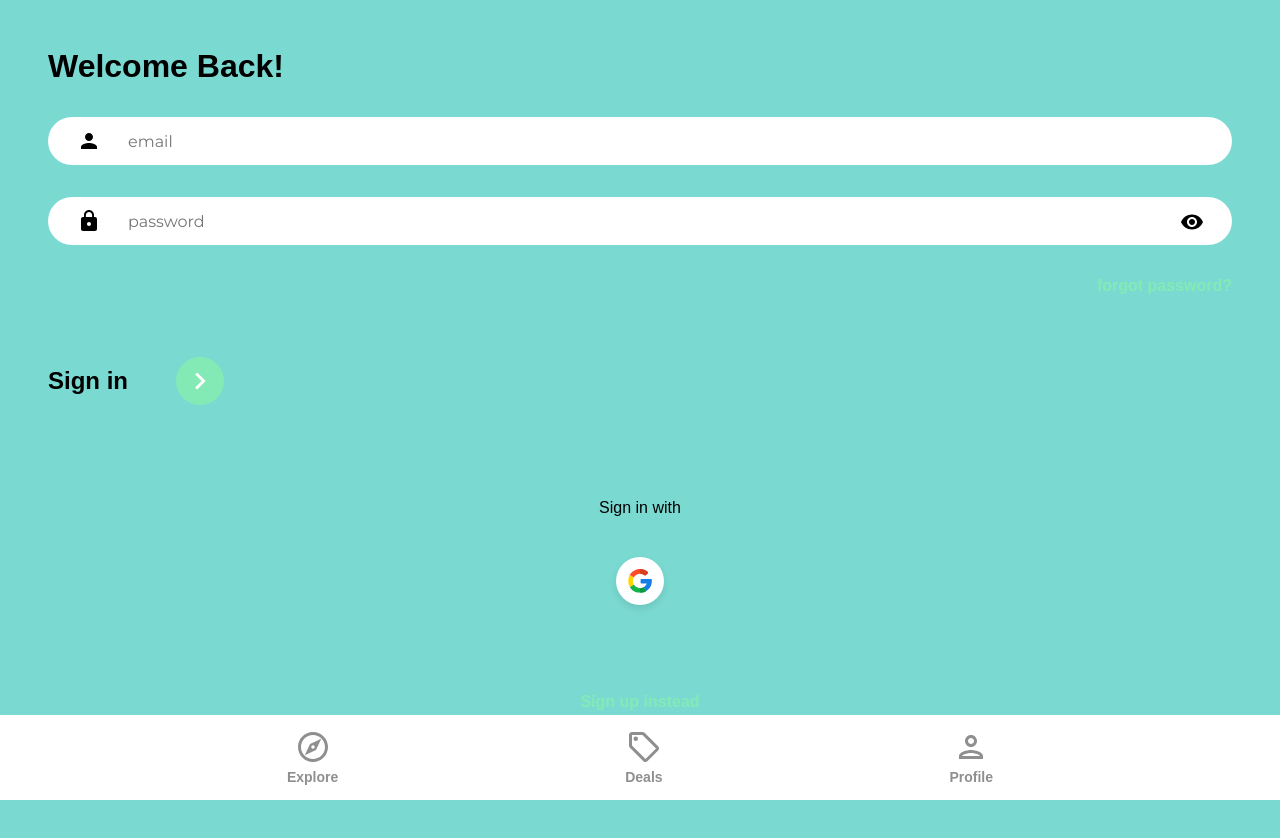
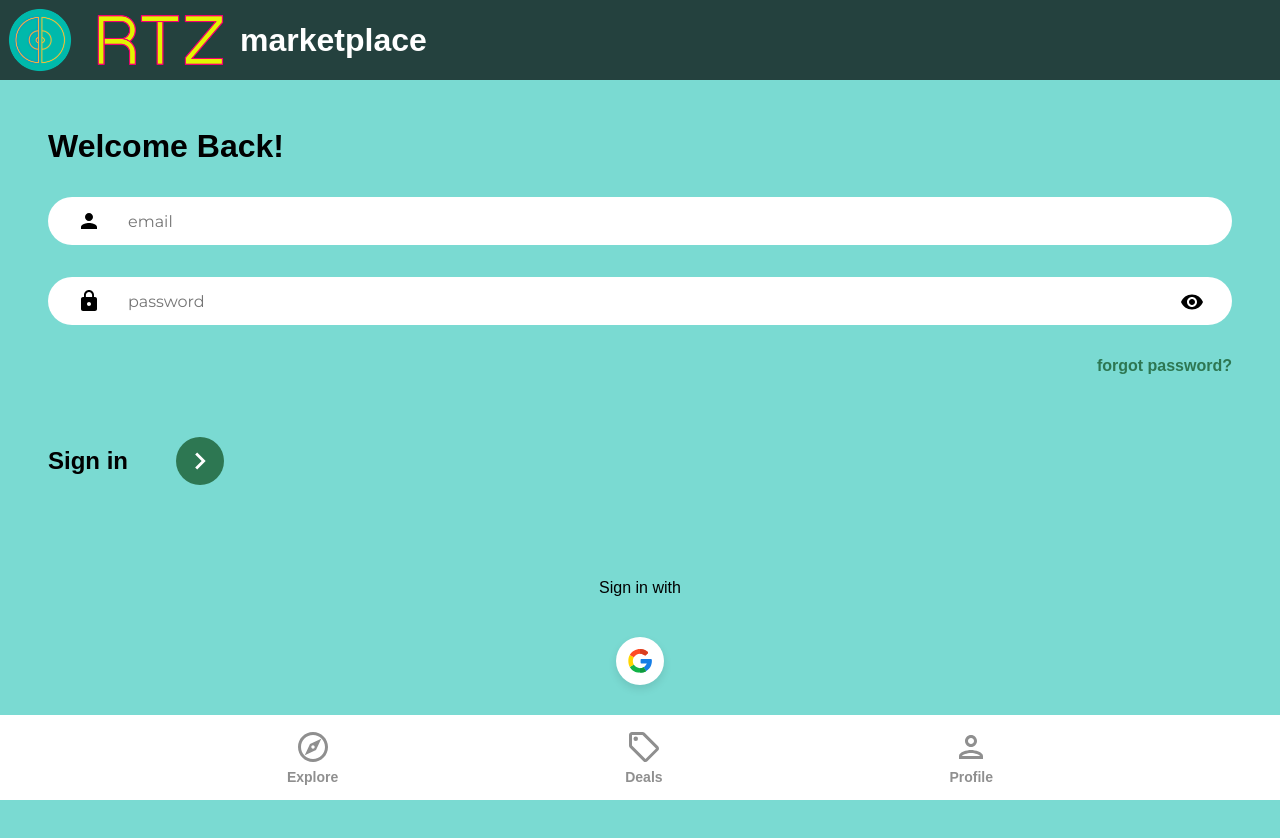
Before and after one commit to billycwong19/rtz-app, a React (Create React App) app: page /sign-in in a window 1280 px wide. Shown: the top 838 px of the page. After the commit the page ends 800 px from the top, so only its background shows below. Built offline with nearby package versions, Linux system fonts and the light colour scheme.

Commit message:
header is component now and on every page

```diff
--- a/src/App.js
+++ b/src/App.js
@@ -1,6 +1,7 @@
 import { BrowserRouter as Router, Routes, Route } from 'react-router-dom'
 import { ToastContainer } from 'react-toastify';
 import 'react-toastify/dist/ReactToastify.css';
+import Header from './components/Header';
 import Explore from './pages/Explore'
 import ForgotPassword from './pages/ForgotPassword';
 import Deals from './pages/Deals'
@@ -18,6 +19,7 @@ import EditListing from './pages/EditListing';
 function App() {
   return (
     <div>
+      <Header />
       <Router>
         <Routes>
           <Route path='/' element={<Explore />} />
--- /dev/null
+++ b/src/components/Header.js
@@ -0,0 +1,18 @@
+import React from 'react'
+import { StyledHeader } from './Header.style'
+import logo from '../assets/png/logo.png'
+import textLogo from '../assets/png/text_logo_2.png'
+
+const Header = () => {
+  return (
+    <>
+        <StyledHeader>
+            <img src={logo} alt='logo' height={'64px'}/>
+            <img src={textLogo} alt='logo' height={'64px'}/>
+            <p className="pageHeader">marketplace</p>
+        </StyledHeader>
+    </>
+  )
+}
+
+export default Header
--- a/src/pages/Explore.styles.js
+++ b/src/components/Header.style.js
@@ -4,6 +4,8 @@ export const StyledHeader = styled.header`
     display: flex;
     align-items: center;
     flex-wrap: wrap;
+    background-color: rgb(0, 0, 0, 0.7);
+    padding: .5rem 0;
 
     img {
         margin: 0 1em 0 .5em;
--- a/src/index.css
+++ b/src/index.css
@@ -28,7 +28,7 @@ button {
 
 .babyLink:hover {
    text-decoration: underline;
-   color: #83eab6;
+   color: #2d7752;
 }
 
 .input,
@@ -65,7 +65,7 @@ button {
 
 .primaryButton {
   cursor: pointer;
-  background: #83eab6;
+  background: #2d7752;;
   border-radius: 1rem;
   padding: 0.85rem 2rem;
   color: #ffffff;
@@ -127,7 +127,7 @@ button {
   width: 64px;
   height: 64px;
   border: 8px solid;
-  border-color: #83eab6 transparent #83eab6 transparent;
+  border-color: #2d7752 transparent #2d7752 transparent;
   border-radius: 50%;
   animation: spin 1.2s linear infinite;
 }
@@ -221,7 +221,7 @@ button {
 
 .forgotPasswordLink {
   cursor: pointer;
-  color: #83eab6;
+  color: #2d7752;;
   font-weight: 600;
   text-align: right;
 }
@@ -261,7 +261,7 @@ button {
   align-items: center;
   width: 3rem;
   height: 3rem;
-  background-color: #83eab6;
+  background-color: #2d7752;;
   border-radius: 50%;
 }
 @media (min-width: 1024px) {
@@ -298,7 +298,7 @@ button {
 
 .registerLink {
   margin-top: 4rem;
-  color: #83eab6;
+  color: #2d7752;;
   font-weight: 600;
   text-align: center;
   margin-bottom: 3rem;
@@ -340,6 +340,7 @@ button {
   position: relative;
   width: 100%;
   height: 100%;
+  border: solid black 2px;
 }
 
 .swiperSlideImg {
@@ -510,7 +511,7 @@ button {
 .shareIconDiv {
   cursor: pointer;
   position: fixed;
-  top: 3%;
+  top: 33%;
   right: 5%;
   z-index: 2;
   background-color: #ffffff;
@@ -545,7 +546,7 @@ button {
 
 .listingType {
   padding: 0.25rem 0.5rem;
-  background-color: #83eab6;
+  background-color: #2d7752;;
   color: #ffffff;
   border-radius: 2rem;
   display: inline;
@@ -646,7 +647,7 @@ button {
   font-size: 1rem;
   font-weight: 600;
   color: #ffffff;
-  background-color: #83eab6;
+  background-color: #2d7752;;
   padding: 0.25rem 0.75rem;
   border-radius: 1rem;
 }
@@ -664,7 +665,7 @@ button {
 .changePersonalDetails {
   cursor: pointer;
   font-weight: 600;
-  color: #83eab6;
+  color: #2d7752;;
 }
 
 .profileCard {
@@ -759,7 +760,7 @@ button {
   align-items: center;
 }
 .formButtonActive {
-  background-color: #83eab6;
+  background-color: #2d7752;;
   color: #ffffff;
 }
 
@@ -814,7 +815,7 @@ button {
   width: 100%;
 }
 .formInputFile::-webkit-file-upload-button {
-  background-color: #83eab6;
+  background-color: #2d7752;;
   border: none;
   color: #ffffff;
   font-weight: 600;
--- a/src/pages/Explore.js
+++ b/src/pages/Explore.js
@@ -2,23 +2,12 @@ import { Link } from "react-router-dom"
 import vinyl from '../assets/png/vinyl.png'
 import tape from '../assets/png/tape.png'
 import cd from '../assets/png/cd.png'
-import logo from '../assets/png/logo.png'
-import textLogo from '../assets/png/text_logo_2.png'
-
 import Slider from "../components/Slider"
-import { StyledHeader } from "./Explore.styles"
 
 
 const Explore = () => {
   return (
     <div className="explore">
-        <StyledHeader>
-          <img src={logo} alt='logo' height={'64px'}/>
-          <img src={textLogo} alt='logo' height={'64px'}/>
-          <p className="pageHeader">marketplace</p>
-        </StyledHeader>
-
-        <hr />
         <main>
           <Slider />
           <p className="exploreCategoryHeading">
--- a/src/pages/Listing.js
+++ b/src/pages/Listing.js
@@ -42,7 +42,7 @@ const Listing = () => {
 
   return (
     <main>
-
+        <br />
         <Swiper slidesPerView={1} spaceBetween={50} pagination={{ clickable: true }}>
             <div className='swiperSlideDiv'>
             {listing.imageUrls.map((url, i) => (
```
